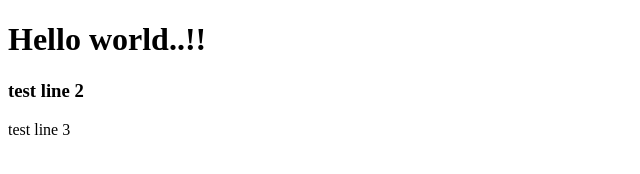
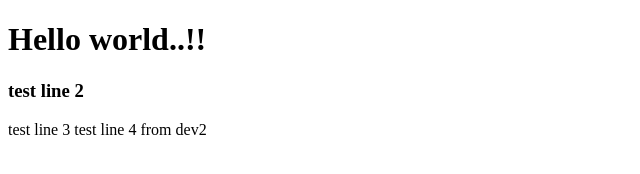
Before and after one commit to VijayDesai08/demo-project-1, a plain HTML site: page index.html in a window 1280 px wide. Shown: the whole page, without its empty margins (0-640 px from the left). Drawn offline with Linux system fonts and the light colour scheme.

Commit message:
c8 from dev2

```diff
--- a/index.html
+++ b/index.html
@@ -12,5 +12,7 @@
 
     test line 3
 
+    test line 4 from dev2
+
 </body>
 </html>
```
